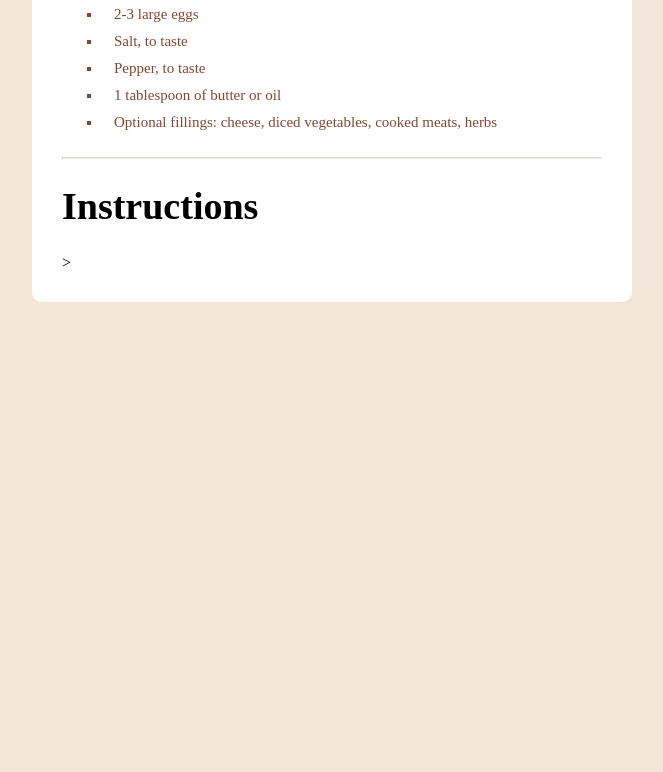
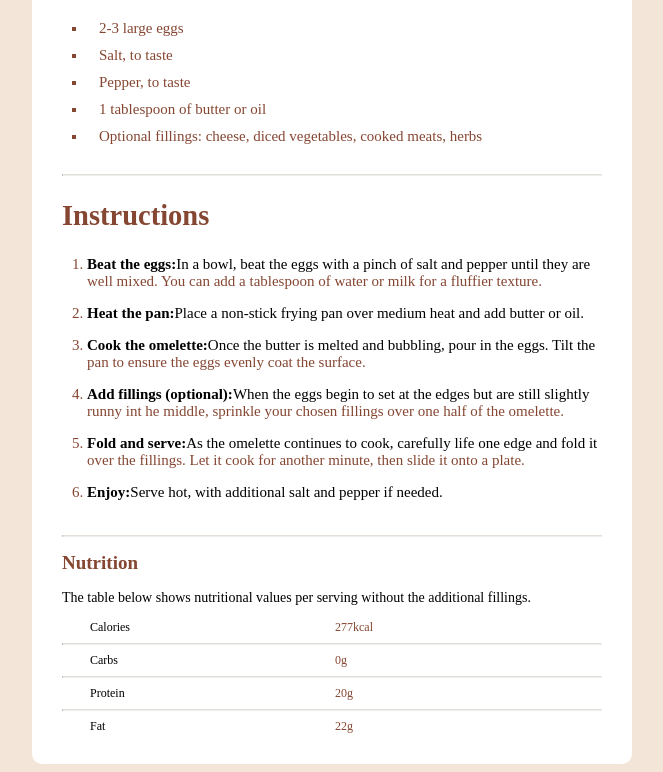
Before and after one commit to Lifes-Tough/Recipe-Page, a plain HTML site: page index.html in a window 1280 px wide. Shown: the part 680-1452 px from the top of the page, without its empty margins (308-971 px from the left). Before the commit the page ends 990 px from the top, so only its background shows below. Drawn offline with Linux system fonts and the light colour scheme.

Commit message:
Completed 90% of the recipe page. Just left with Instructions portion.

```diff
--- a/index.html
+++ b/index.html
@@ -16,6 +16,7 @@
     <h1>Simple Omelette Recipe</h1>
     <p>An easy and quick dish, perfect for any meal.
       This classic omelette combines beaten eggs cooked to perfection, optionally filled with your choice of cheese, vegetables, or meats.</p>
+
     <div class="preparation">
       <h4 class="preparationTime">Preparation time</h4>
       <ul>
@@ -26,7 +27,7 @@
     </div>
 
     <div class="ingredients">
-      <h1>Ingredients</h1>
+      <h2>Ingredients</h1>
       <ul>
         <li class="ing">2-3 large eggs</li>
         <li class="ing">Salt, to taste</li>
@@ -38,7 +39,62 @@
     </div>
 
     <div class="instructions">
-      <h1>Instructions</h1>>
+      <h2>Instructions</h2>
+      <ol>
+        <li class="ins"><b>Beat the eggs:</b>In a bowl, beat the eggs with a pinch of salt and pepper until they are well mixed.
+                          You can add a tablespoon of water or milk for a fluffier texture.</li>
+        <li class="ins"><b>Heat the pan:</b>Place a non-stick frying pan over medium heat and add butter or oil.</li>
+        <li class="ins"><b>Cook the omelette:</b>Once the butter is melted and bubbling, pour in the eggs. Tilt the pan to ensure the eggs evenly coat the surface.</li>
+        <li class="ins"><b>Add fillings (optional):</b>When the eggs begin to set at the edges but are still slightly runny int he middle,
+                          sprinkle your chosen fillings over one half of the omelette.</li>
+        <li class="ins"><b>Fold and serve:</b>As the omelette continues to cook, carefully life one edge and fold it over the fillings.
+                          Let it cook for another minute, then slide it onto a plate.</li>
+        <li class="ins"><b>Enjoy:</b>Serve hot, with additional salt and pepper if needed.</li>
+      </ol>
+      <hr>
+    </div>
+
+    <div>
+      <h2 class="nutrition">Nutrition</h2>
+      <p>The table below shows nutritional values per serving without the additional fillings.</p>
+      <div class="container">
+        <div class="column1">
+          Calories
+        </div>
+        <div class="column2">
+          277kcal
+        </div>
+      </div>
+      <hr>
+
+      <div class="container">
+        <div class="column1">
+          Carbs
+        </div>
+        <div class="column2">
+          0g
+        </div>
+      </div>
+      <hr>
+
+      <div class="container">
+        <div class="column1">
+          Protein
+        </div>
+        <div class="column2">
+          20g
+        </div>
+      </div>
+      <hr>
+
+      <div class="container">
+        <div class="column1" style="color: black">
+          Fat
+        </div>
+        <div class="column2" style="color: hsl(14, 45%, 36%)">
+          22g
+        </div>
+      </div>
     </div>
   </div>
 
--- a/style.css
+++ b/style.css
@@ -2,7 +2,7 @@
 
 *{
     box-sizing: border-box;
-    font: 'Outfit';
+    font: 'Poppins', sans-serif;
 }
 
 body{
@@ -28,12 +28,22 @@ img{
 
 p{
     font-size: 14px;
+    color: black;
+}
+ul{
+    padding-inline-start: 25px;
+}
+
+ol{
+    padding-inline-start: 25px;
 }
 
 ul li.prep{
     list-style-type: disc;
     color: hsl(332, 51%, 32%);
     padding-left: 12px;
+    padding-bottom: 10px;
+    margin-inline-start: 15px;
 }
 
 ul li.prep::first-line{
@@ -45,6 +55,17 @@ ul li.ing{
     font-size: 15px;
     padding-bottom: 10px;
     padding-left: 12px;
+}
+
+ol li.ins{
+    color: hsl(14, 45%, 36%);
+    font-size: 15px;
+    padding-bottom: 15px;
+}
+
+ol li.ins::first-line{
+    text-wrap: wrap;
+    color: black;
 }
 
 .preparation{
@@ -62,8 +83,39 @@ ul li.ing{
 
 .ingredients{
     color: hsl(14, 45%, 36%);
+    font-size: 19px;
+}
+
+.instructions{
+
+    color: hsl(14, 45%, 36%);
+    font-size: 19px;
+}
+
+.nutrition{
+    color: hsl(14, 45%, 36%);
+    font-size: 19px;
 }
 
 hr{
     border-top: 1px solid hsl(30, 18%, 87%);
 }
+
+.container{
+    width: 100%;
+    font-size: 12px;
+    padding-bottom: 15px;
+}
+
+.column1{
+    float: left;
+    width: 50%;
+    padding-left: 28px;
+}
+
+.column2{
+    float: left;
+    width: 50%;
+    padding-left: 3px;
+    color: hsl(14, 45%, 36%);
+}
```
